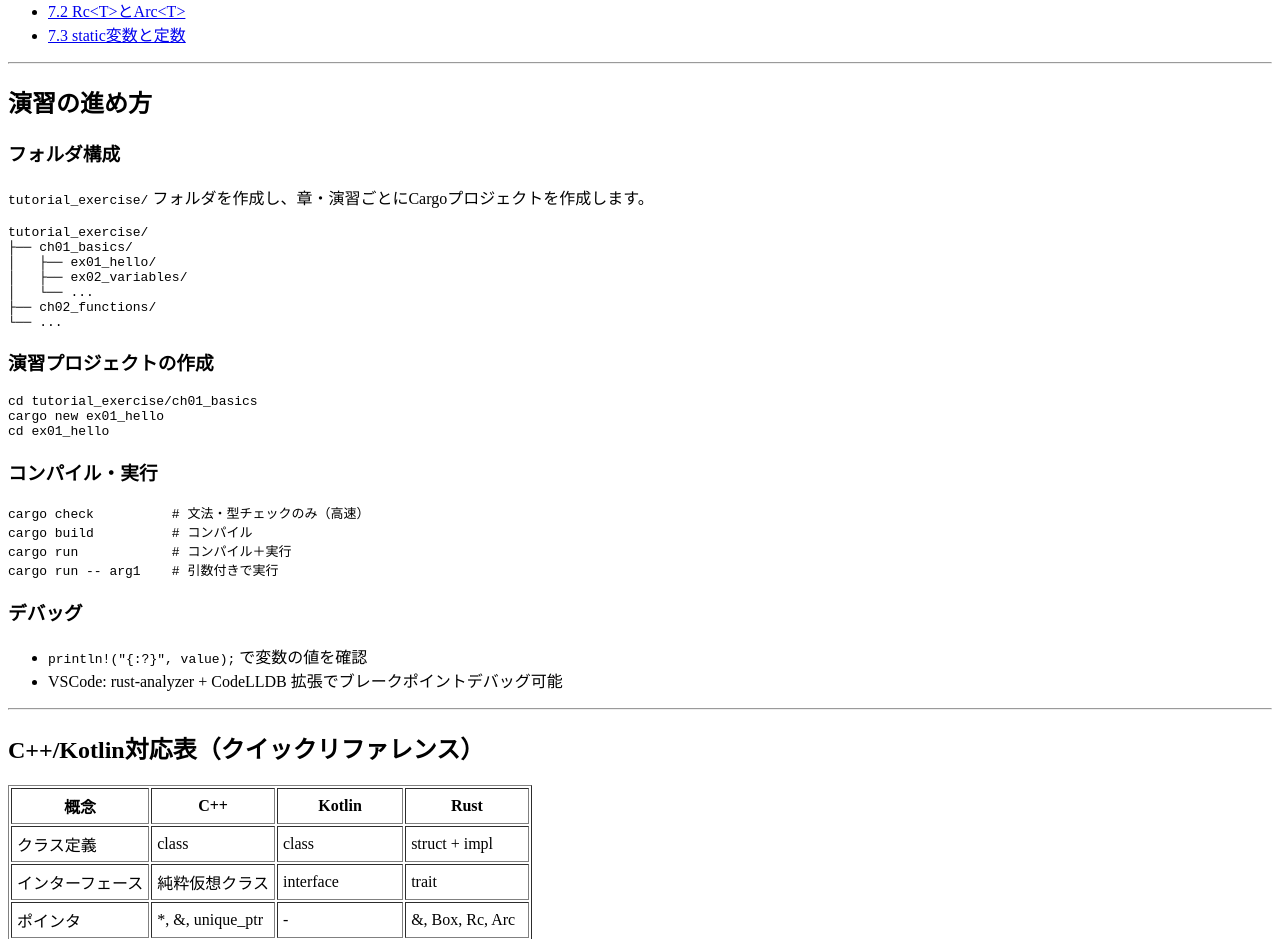
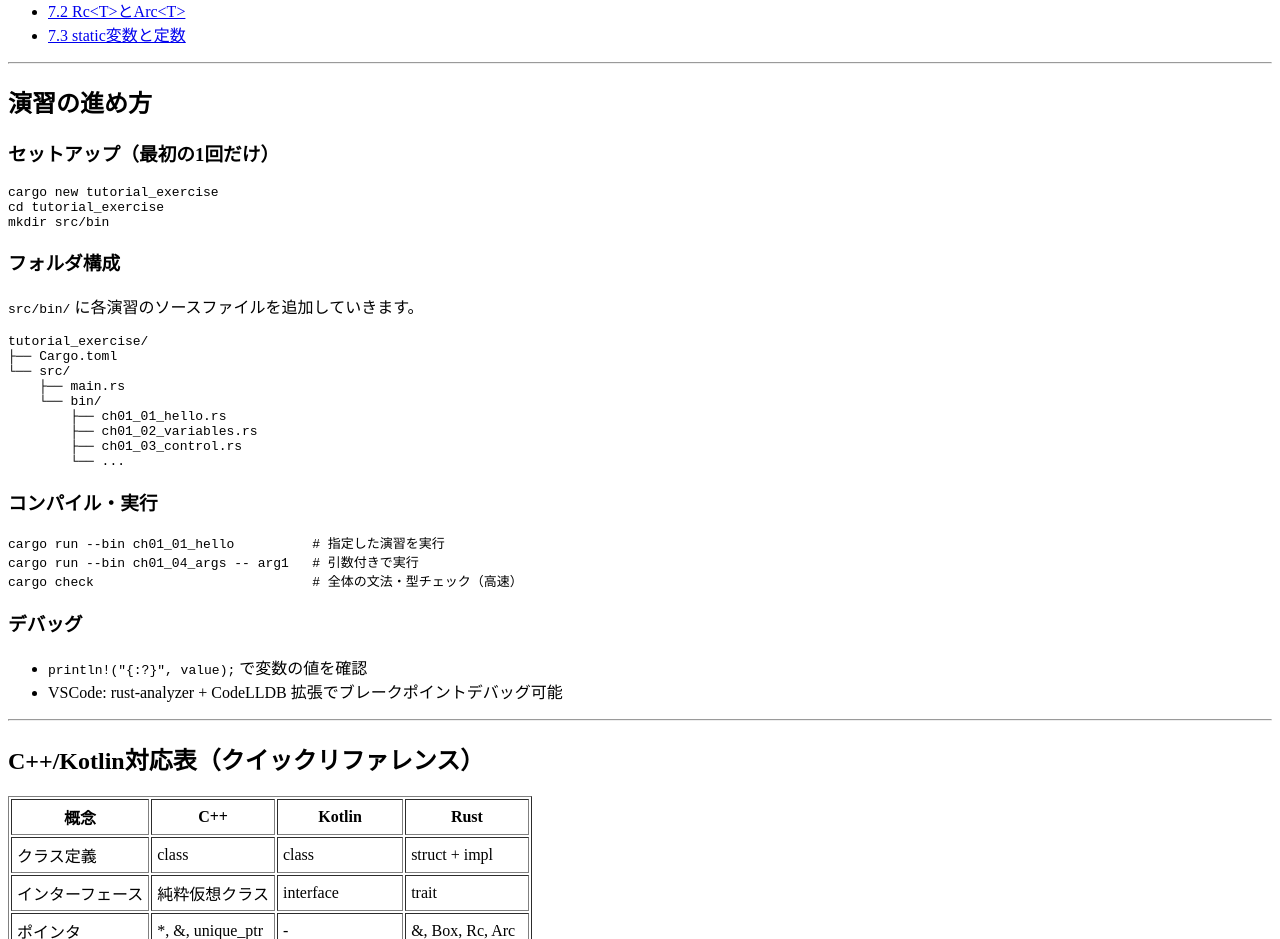
Before and after one commit to satkur/taskrem, a plain HTML site: page doc/tutorial/index.html in a window 1280 px wide. Shown: the part 1174-2113 px from the top of the page. Drawn offline with Linux system fonts and the light colour scheme.

Commit message:
チュートリアルんの進め方追記

```diff
--- a/doc/tutorial/index.html
+++ b/doc/tutorial/index.html
@@ -68,31 +68,32 @@
 <hr>
 <h2>演習の進め方</h2>
 
+<h3>セットアップ（最初の1回だけ）</h3>
+<pre>
+cargo new tutorial_exercise
+cd tutorial_exercise
+mkdir src/bin
+</pre>
+
 <h3>フォルダ構成</h3>
-<p><code>tutorial_exercise/</code> フォルダを作成し、章・演習ごとにCargoプロジェクトを作成します。</p>
+<p><code>src/bin/</code> に各演習のソースファイルを追加していきます。</p>
 <pre>
 tutorial_exercise/
-├── ch01_basics/
-│   ├── ex01_hello/
-│   ├── ex02_variables/
-│   └── ...
-├── ch02_functions/
-└── ...
-</pre>
-
-<h3>演習プロジェクトの作成</h3>
-<pre>
-cd tutorial_exercise/ch01_basics
-cargo new ex01_hello
-cd ex01_hello
+├── Cargo.toml
+└── src/
+    ├── main.rs
+    └── bin/
+        ├── ch01_01_hello.rs
+        ├── ch01_02_variables.rs
+        ├── ch01_03_control.rs
+        └── ...
 </pre>
 
 <h3>コンパイル・実行</h3>
 <pre>
-cargo check          # 文法・型チェックのみ（高速）
-cargo build          # コンパイル
-cargo run            # コンパイル＋実行
-cargo run -- arg1    # 引数付きで実行
+cargo run --bin ch01_01_hello          # 指定した演習を実行
+cargo run --bin ch01_04_args -- arg1   # 引数付きで実行
+cargo check                            # 全体の文法・型チェック（高速）
 </pre>
 
 <h3>デバッグ</h3>
```
